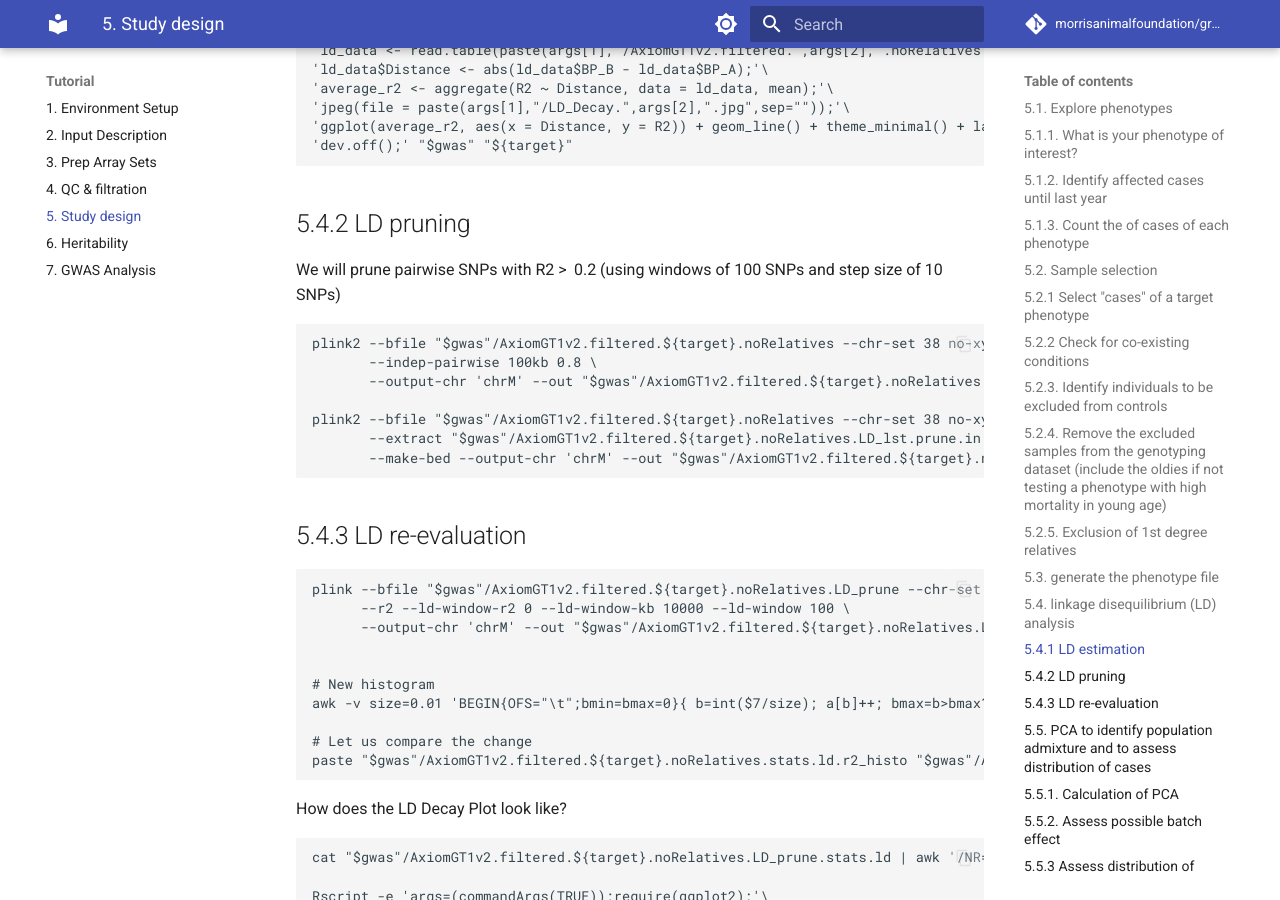
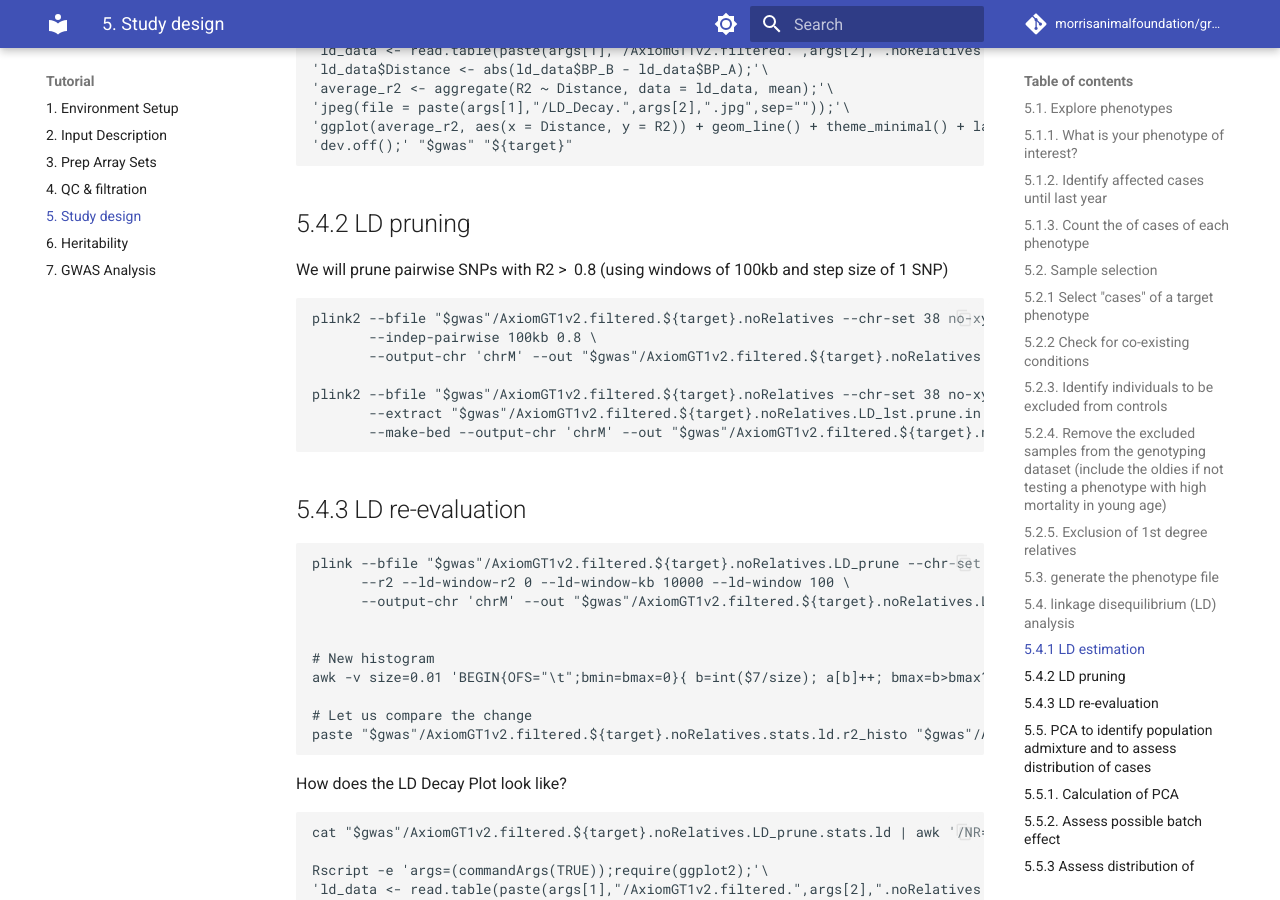
Before and after one commit to morrisanimalfoundation/grGWAS, an MkDocs documentation site: the page built from docs/5.pheno.md, in a window 1280 px wide and 900 px high, scrolled down 3775 px. Built offline with MkDocs 1.6.1 and Material for MkDocs 9.7.7, drawn with Linux system fonts in a browser that asks for light colours; comment, search, counter and statistics services are not loaded.

Commit message:
fix the LD score

````diff
--- a/docs/5.pheno.md
+++ b/docs/5.pheno.md
@@ -142,7 +142,7 @@ Rscript -e 'args=(commandArgs(TRUE));require(ggplot2);'\
 
 ## 5.4.2 LD pruning
 
-We will prune pairwise SNPs with R2 >  0.2 (using windows of 100 SNPs and step size of 10 SNPs)
+We will prune pairwise SNPs with R2 >  0.8 (using windows of 100kb and step size of 1 SNP)
 
 ```
 plink2 --bfile "$gwas"/AxiomGT1v2.filtered.${target}.noRelatives --chr-set 38 no-xy --allow-extra-chr \
````
